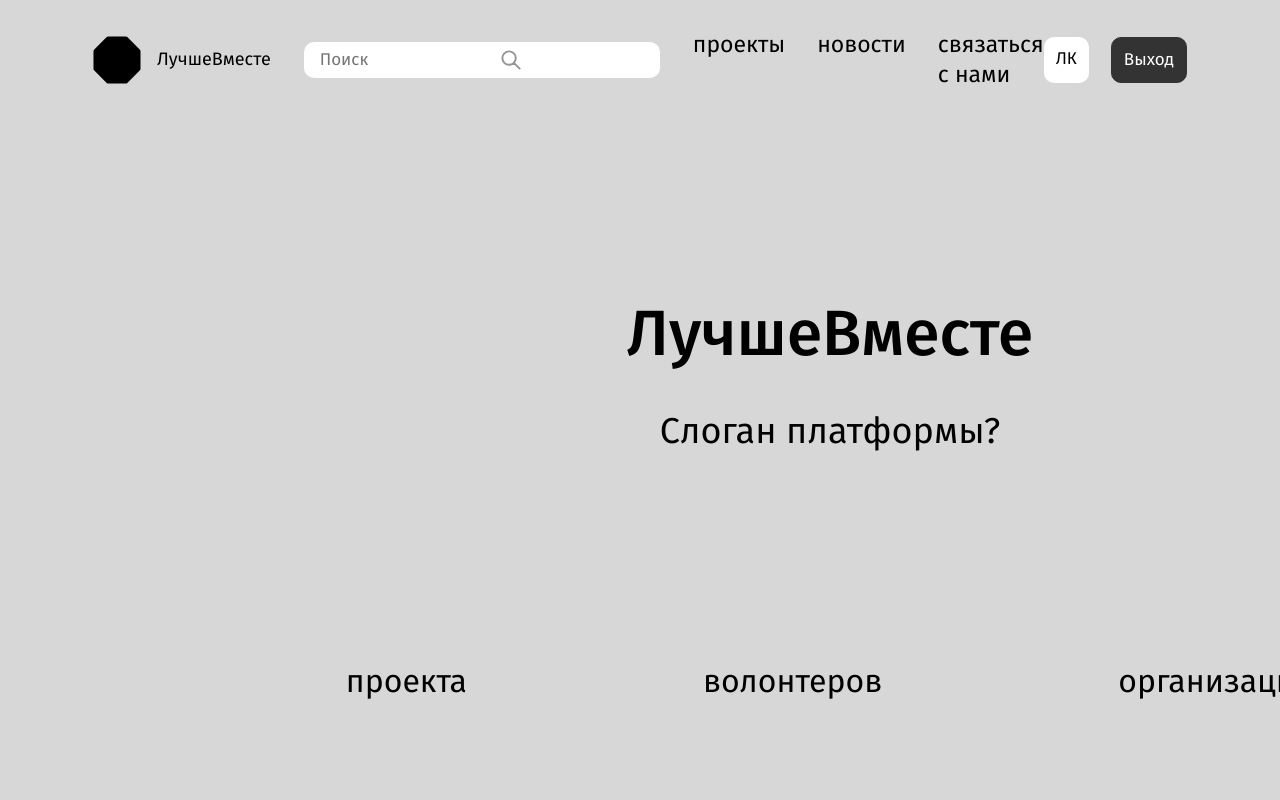
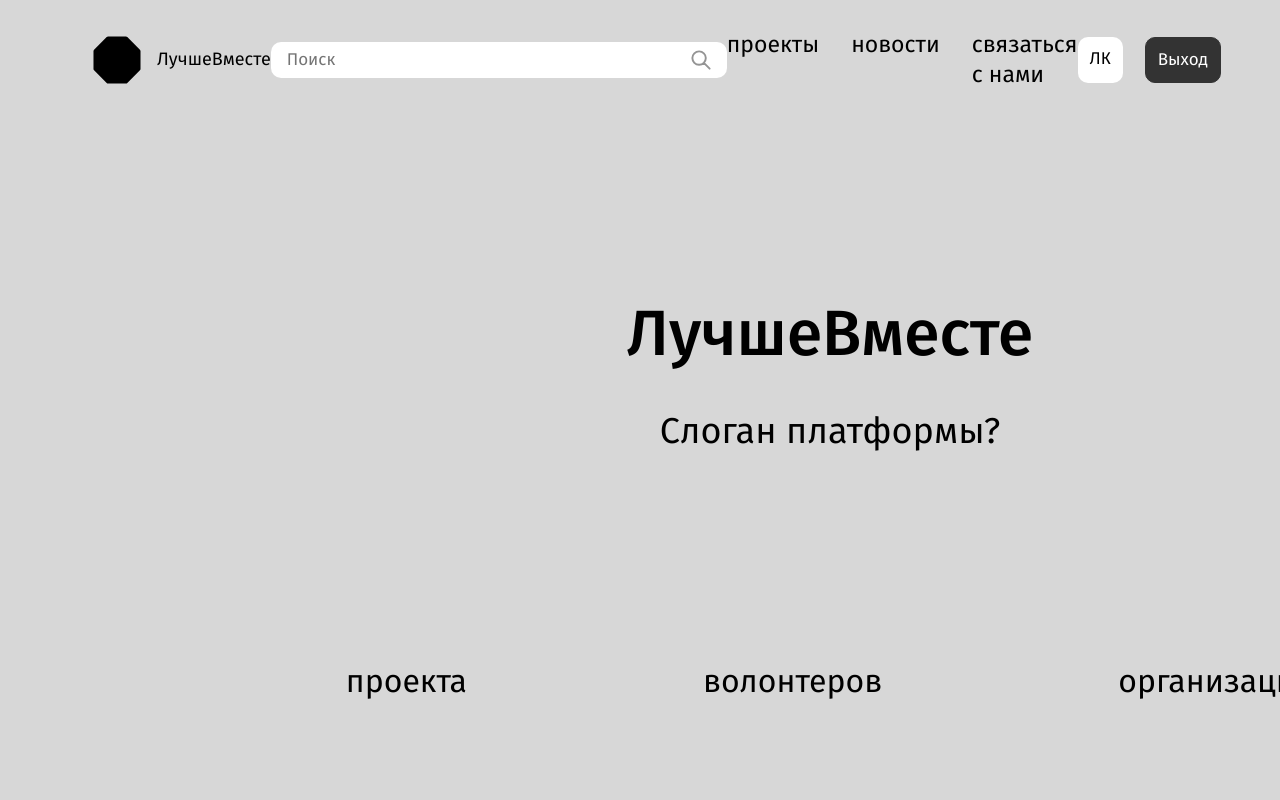
Before and after one commit to volunteers-for-city-projects/volunteers-frontend, a React (Create React App) app: page / in a window 1280 px wide. Shown: the top 800 px of the page. Built offline with nearby package versions, Linux system fonts and the light colour scheme; no server answers.

Commit message:
feat(inputsearch): add border, width properties

```diff
--- a/src/components/InputSearch/InputSearch.jsx
+++ b/src/components/InputSearch/InputSearch.jsx
@@ -1,13 +1,17 @@
 import PropTypes from 'prop-types';
 import './InputSearch.scss';
 
-function InputSearch({ label, placeholder }) {
+function InputSearch({ label, placeholder, border, width }) {
 	function handleSubmit(event) {
 		event.preventDefault();
 	}
 
 	return (
-		<form className="form-search" onSubmit={handleSubmit}>
+		<form
+			className="form-search"
+			onSubmit={handleSubmit}
+			style={{ border, width }}
+		>
 			<input
 				className="form-search__input-search"
 				type="text"
@@ -25,10 +29,14 @@ function InputSearch({ label, placeholder }) {
 InputSearch.propTypes = {
 	placeholder: PropTypes.string.isRequired,
 	label: PropTypes.string,
+	border: PropTypes.string,
+	width: PropTypes.string,
 };
 
 InputSearch.defaultProps = {
 	label: '',
+	border: 'none',
+	width: 'auto',
 };
 
 export default InputSearch;
--- a/src/components/InputSearch/InputSearch.scss
+++ b/src/components/InputSearch/InputSearch.scss
@@ -5,15 +5,13 @@
 	padding: 0 14px;
 	display: flex;
 	align-items: center;
-	width: 485px;
+	justify-content: space-between;
 	height: 36px;
 	border-radius: 10px;
 	background-color: $--White;
-	margin-left: 33px;
-	margin-right: 33px;
 
 	&__input-search {
-		width: 433px;
+		width: 400px;
 		border: none;
 		background: $--White;
 		font-family: $--Font-Primary;
@@ -38,13 +36,13 @@
 		background-size: 24px 24px;
 	}
 
-	@media screen and (max-width: 1920px) {
-		&__form-search {
-			width: calc(264px + (485 - 264) * (100vw - 1366px) / (1920 - 1366));
-		}
+	// @media screen and (max-width: 1919px) {
+	// 	&__form-search {
+	// 		width: calc(264px + (485 - 264) * (100vw - 1366px) / (1920 - 1366));
+	// 	}
 
-		&__input-search {
-			width: calc(212px + (433 - 212) * (100vw - 1366px) / (1920 - 1366));
-		}
-	}
+	// 	&__input-search {
+	// 		width: calc(212px + (400 - 212) * (100vw - 1366px) / (1920 - 1366));
+	// 	}
+	// }
 }
```
